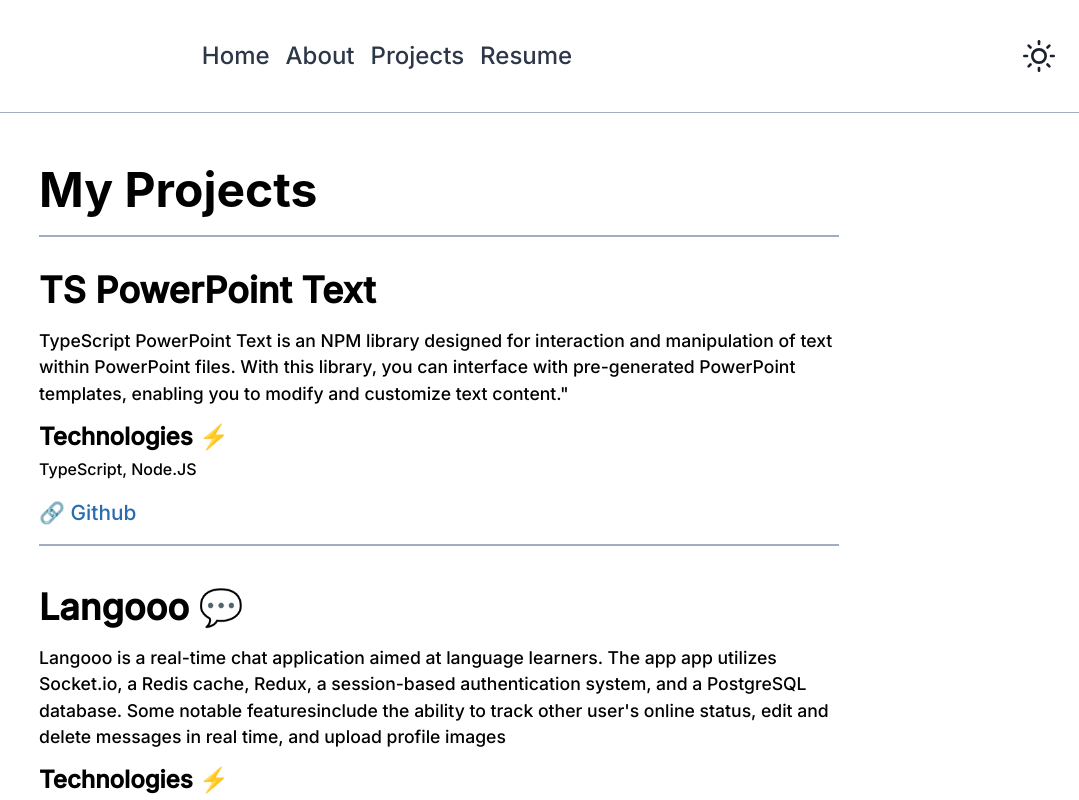
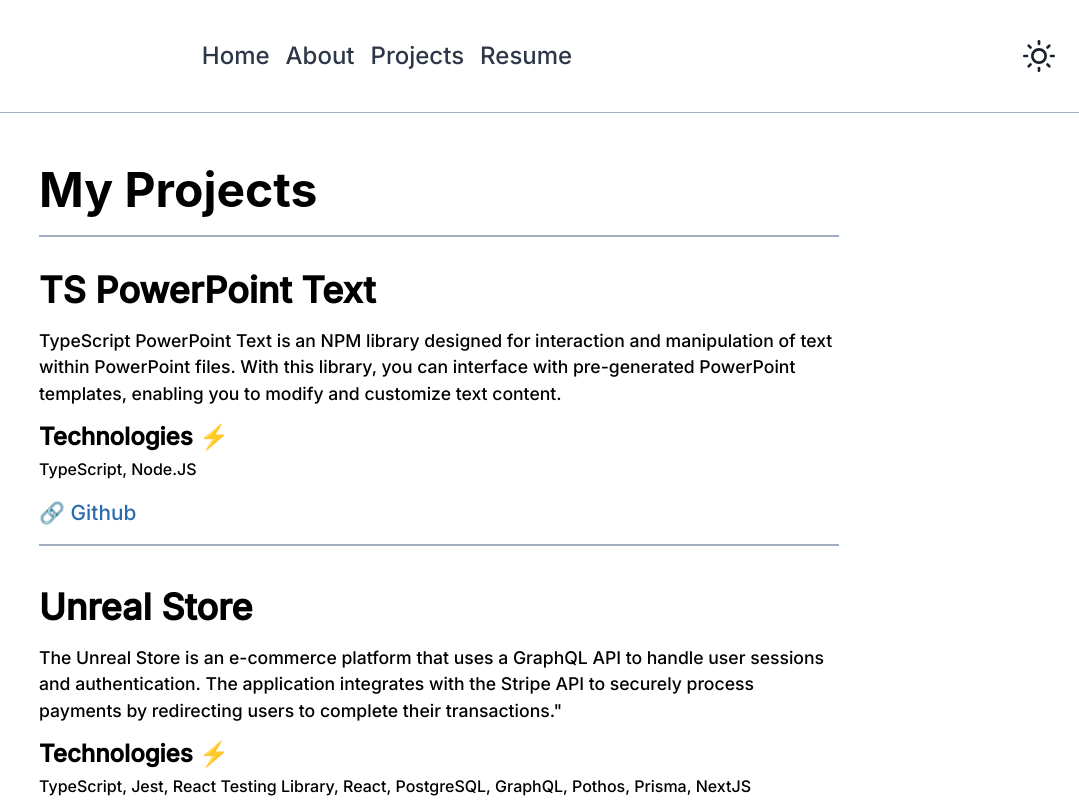
Before and after one commit to matthew-08/My_Portfolio, a React (Vite) app: page /projects in a window 1280 px wide. Shown: the whole page, without its empty margins (201-1280 px from the left). Built offline with nearby package versions, Linux system fonts and the light colour scheme.

Commit message:
[FEAT]: Unreal store project

```diff
--- a/src/components/Projects.tsx
+++ b/src/components/Projects.tsx
@@ -10,11 +10,33 @@ const projects: Project[] = [
     projectDescription: `TypeScript PowerPoint Text is an
     NPM library designed for  interaction and manipulation of text within PowerPoint
     files. With this library, you can interface with pre-generated PowerPoint templates,
-    enabling you to modify and customize text content."`,
+    enabling you to modify and customize text content.`,
     projectLinks: {
       github: 'https://github.com/matthew-08/ts_ppt_text',
     },
     projectTechnology: ['TypeScript', 'Node.JS'],
+  },
+  {
+    projectTitle: 'Unreal Store',
+    projectDescription: `The Unreal Store is an e-commerce platform
+    that uses a GraphQL API to handle user sessions and authentication.
+    The application integrates with the Stripe API to securely process payments by redirecting users to complete their transactions."
+    `,
+    projectLinks: {
+      github: 'https://github.com/matthew-08/next_shop',
+      live: 'https://next-shop-p2q6.vercel.app/',
+    },
+    projectTechnology: [
+      'TypeScript',
+      'Jest',
+      'React Testing Library',
+      'React',
+      'PostgreSQL',
+      'GraphQL',
+      'Pothos',
+      'Prisma',
+      'NextJS',
+    ],
   },
   {
     projectTitle: 'Langooo 💬',
```
